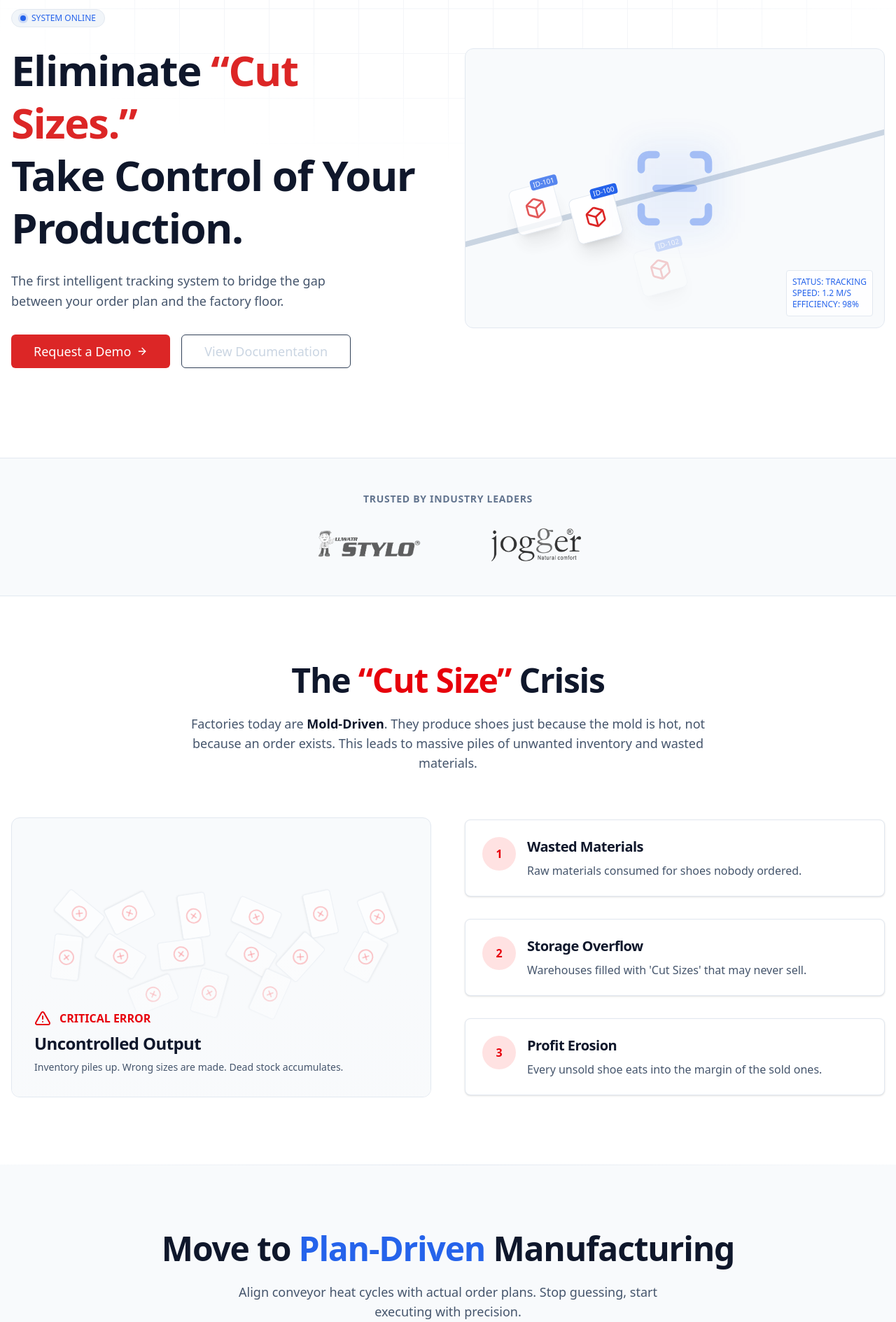
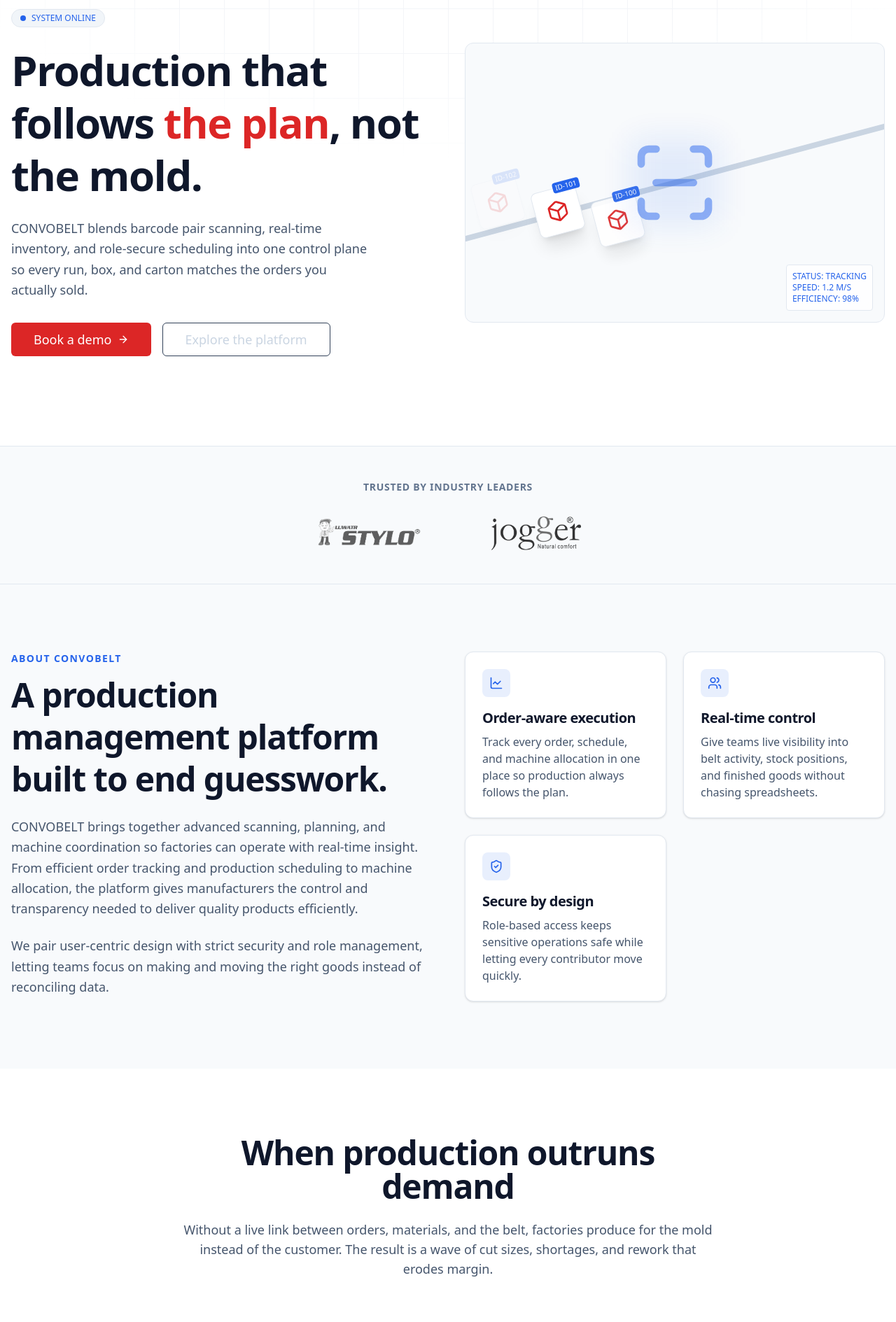
Before and after one commit to convobelt/convobelt, a Next.js app: page / in a window 1280 px wide. Shown: the part 180-2069 px from the top of the page at 70% size. Built offline with nearby package versions, Linux system fonts and the light colour scheme.

Commit message:
Improve site copy and add workflow content

```diff
--- a/src/app/page.tsx
+++ b/src/app/page.tsx
@@ -1,9 +1,11 @@
 import Navbar from "@/components/Navbar";
 import Hero from "@/components/Hero";
 import ClientsSection from "@/components/ClientsSection";
+import AboutSection from "@/components/AboutSection";
 import ProblemSection from "@/components/ProblemSection";
 import SolutionSection from "@/components/SolutionSection";
 import FeaturesGrid from "@/components/FeaturesGrid";
+import WorkflowSection from "@/components/WorkflowSection";
 import Footer from "@/components/Footer";
 
 export default function Home() {
@@ -12,9 +14,11 @@ export default function Home() {
       <Navbar />
       <Hero />
       <ClientsSection />
+      <AboutSection />
       <ProblemSection />
       <SolutionSection />
       <FeaturesGrid />
+      <WorkflowSection />
       <Footer />
     </main>
   );
--- /dev/null
+++ b/src/components/AboutSection.tsx
@@ -0,0 +1,72 @@
+"use client";
+
+import { motion } from "framer-motion";
+import { LineChart, ShieldCheck, Users } from "lucide-react";
+
+export default function AboutSection() {
+    const highlights = [
+        {
+            title: "Order-aware execution",
+            desc: "Track every order, schedule, and machine allocation in one place so production always follows the plan.",
+            icon: LineChart
+        },
+        {
+            title: "Real-time control",
+            desc: "Give teams live visibility into belt activity, stock positions, and finished goods without chasing spreadsheets.",
+            icon: Users
+        },
+        {
+            title: "Secure by design",
+            desc: "Role-based access keeps sensitive operations safe while letting every contributor move quickly.",
+            icon: ShieldCheck
+        }
+    ];
+
+    return (
+        <section id="about" className="py-24 bg-slate-50">
+            <div className="container mx-auto px-4 grid lg:grid-cols-2 gap-12 items-start">
+                <motion.div
+                    initial={{ opacity: 0, y: 20 }}
+                    whileInView={{ opacity: 1, y: 0 }}
+                    viewport={{ once: true }}
+                    transition={{ duration: 0.5 }}
+                >
+                    <p className="text-sm font-semibold text-brand-blue uppercase tracking-widest mb-3">
+                        About Convobelt
+                    </p>
+                    <h2 className="text-3xl md:text-5xl font-bold text-slate-900 leading-tight mb-6">
+                        A production management platform built to end guesswork.
+                    </h2>
+                    <p className="text-lg text-slate-600 leading-relaxed mb-6">
+                        CONVOBELT brings together advanced scanning, planning, and machine coordination so factories can operate
+                        with real-time insight. From efficient order tracking and production scheduling to machine allocation, the
+                        platform gives manufacturers the control and transparency needed to deliver quality products efficiently.
+                    </p>
+                    <p className="text-lg text-slate-600 leading-relaxed">
+                        We pair user-centric design with strict security and role management, letting teams focus on making and
+                        moving the right goods instead of reconciling data.
+                    </p>
+                </motion.div>
+
+                <div className="grid sm:grid-cols-2 gap-6">
+                    {highlights.map((item, i) => (
+                        <motion.div
+                            key={item.title}
+                            initial={{ opacity: 0, y: 10 }}
+                            whileInView={{ opacity: 1, y: 0 }}
+                            viewport={{ once: true }}
+                            transition={{ delay: i * 0.1 }}
+                            className="p-6 rounded-xl border border-slate-200 bg-white shadow-sm hover:shadow-md transition-shadow"
+                        >
+                            <div className="w-10 h-10 rounded-lg bg-brand-blue/10 text-brand-blue flex items-center justify-center mb-4">
+                                <item.icon className="w-5 h-5" />
+                            </div>
+                            <h3 className="text-xl font-bold text-slate-900 mb-2">{item.title}</h3>
+                            <p className="text-slate-600">{item.desc}</p>
+                        </motion.div>
+                    ))}
+                </div>
+            </div>
+        </section>
+    );
+}
--- a/src/components/FeaturesGrid.tsx
+++ b/src/components/FeaturesGrid.tsx
@@ -1,30 +1,37 @@
 "use client";
 
 import { motion } from "framer-motion";
-import { ClipboardList, Activity, PackageCheck } from "lucide-react";
+import { Boxes, Filter, ScanLine, ShieldCheck } from "lucide-react";
 
 export default function FeaturesGrid() {
     const features = [
         {
-            title: "Intelligent Order Planning",
-            desc: "Stop letting machinery dictate output. Produce based on real orders.",
-            icon: ClipboardList,
-            color: "text-emerald-400",
-            bg: "bg-emerald-400/10"
+            title: "Pair scanning capability",
+            desc: "Barcode-first matching across pairwise and conveyor belt scanning keeps every component together and verified.",
+            icon: ScanLine,
+            color: "text-brand-red",
+            bg: "bg-brand-red/10"
         },
         {
-            title: "Real-Time Tracing",
-            desc: "Track the lifecycle of every item on the belt against mold availability.",
-            icon: Activity,
+            title: "Real-time inventory management",
+            desc: "Material stock adjusts dynamically as scans happen, preventing shortages and keeping production flowing.",
+            icon: Boxes,
+            color: "text-emerald-500",
+            bg: "bg-emerald-500/10"
+        },
+        {
+            title: "Quality control modules",
+            desc: "Embedded QC checkpoints on the belt catch issues early, protecting standards and uptime.",
+            icon: ShieldCheck,
             color: "text-brand-blue",
             bg: "bg-brand-blue/10"
         },
         {
-            title: "Sorting Logistics",
-            desc: "Digitized sorting ensures the right shoe goes to the right box, eliminating manual errors.",
-            icon: PackageCheck,
-            color: "text-brand-red",
-            bg: "bg-brand-red/10"
+            title: "FG management with filtering",
+            desc: "Track finished goods in and out with size and colour filters, backed by role-based controls for precision.",
+            icon: Filter,
+            color: "text-indigo-400",
+            bg: "bg-indigo-400/10"
         }
     ];
 
@@ -33,14 +40,14 @@ export default function FeaturesGrid() {
             <div className="container mx-auto px-4">
                 <div className="text-center mb-16">
                     <h2 className="text-3xl md:text-5xl font-bold text-slate-900 mb-6">
-                        System Capabilities
+                        Platform features that keep production honest
                     </h2>
                     <p className="text-lg text-slate-600 max-w-2xl mx-auto">
-                        Built for the modern factory floor.
+                        From scanning to inventory and finished goods, every capability is built to keep the belt aligned with demand.
                     </p>
                 </div>
 
-                <div className="grid md:grid-cols-3 gap-8">
+                <div className="grid md:grid-cols-2 xl:grid-cols-4 gap-8">
                     {features.map((feature, i) => (
                         <motion.div
                             key={i}
--- a/src/components/Hero.tsx
+++ b/src/components/Hero.tsx
@@ -24,19 +24,19 @@ export default function Hero() {
                         SYSTEM ONLINE
                     </div>
                     <h1 className="text-4xl md:text-6xl font-bold leading-tight text-slate-900 mb-6">
-                        Eliminate <span className="text-brand-red">&ldquo;Cut Sizes.&rdquo;</span> <br />
-                        Take Control of Your Production.
+                        Production that follows <span className="text-brand-red">the plan</span>, not the mold.
                     </h1>
                     <p className="text-lg text-slate-600 mb-8 max-w-lg leading-relaxed">
-                        The first intelligent tracking system to bridge the gap between your order plan and the factory floor.
+                        CONVOBELT blends barcode pair scanning, real-time inventory, and role-secure scheduling into one control
+                        plane so every run, box, and carton matches the orders you actually sold.
                     </p>
                     <div className="flex flex-col sm:flex-row gap-4">
                         <Button size="lg" className="group">
-                            Request a Demo
+                            Book a demo
                             <ArrowRight className="ml-2 w-4 h-4 group-hover:translate-x-1 transition-transform" />
                         </Button>
                         <Button variant="outline" size="lg">
-                            View Documentation
+                            Explore the platform
                         </Button>
                     </div>
                 </motion.div>
--- a/src/components/Navbar.tsx
+++ b/src/components/Navbar.tsx
@@ -10,9 +10,11 @@ import { Menu, X } from "lucide-react";
 export default function Navbar() {
     const prefix = process.env.NEXT_PUBLIC_BASE_PATH ?? "";
     const navLinks = [
+        { name: "About", href: "#about" },
         { name: "Problem", href: "#problem" },
         { name: "Solution", href: "#solution" },
         { name: "Features", href: "#features" },
+        { name: "Workflow", href: "#workflow" },
         { name: "Contact", href: "#contact" },
     ];
 
--- a/src/components/ProblemSection.tsx
+++ b/src/components/ProblemSection.tsx
@@ -26,10 +26,11 @@ export default function ProblemSection() {
             <div className="container mx-auto px-4">
                 <div className="max-w-3xl mx-auto text-center mb-16">
                     <h2 className="text-3xl md:text-5xl font-bold text-slate-900 mb-6">
-                        The <span className="text-red-600">&ldquo;Cut Size&rdquo;</span> Crisis
+                        When production outruns demand
                     </h2>
                     <p className="text-lg text-slate-600">
-                        Factories today are <strong className="text-slate-900">Mold-Driven</strong>. They produce shoes just because the mold is hot, not because an order exists. This leads to massive piles of unwanted inventory and wasted materials.
+                        Without a live link between orders, materials, and the belt, factories produce for the mold instead of the
+                        customer. The result is a wave of cut sizes, shortages, and rework that erodes margin.
                     </p>
                 </div>
 
@@ -54,20 +55,20 @@ export default function ProblemSection() {
                         <div className="absolute bottom-8 left-8 right-8 z-10">
                             <div className="flex items-center gap-3 text-red-600 mb-2">
                                 <AlertTriangle className="w-6 h-6" />
-                                <span className="font-mono font-bold">CRITICAL ERROR</span>
+                                <span className="font-mono font-bold">PRODUCTION DRIFT</span>
                             </div>
-                            <h3 className="text-2xl font-bold text-slate-900 mb-2">Uncontrolled Output</h3>
+                            <h3 className="text-2xl font-bold text-slate-900 mb-2">Output without demand</h3>
                             <p className="text-slate-600 text-sm">
-                                Inventory piles up. Wrong sizes are made. Dead stock accumulates.
+                                Machines run because they can, not because they should—creating scrap, dead stock, and urgent rework.
                             </p>
                         </div>
                     </div>
 
                     <div className="space-y-8">
                         {[
-                            { title: "Wasted Materials", desc: "Raw materials consumed for shoes nobody ordered." },
-                            { title: "Storage Overflow", desc: "Warehouses filled with 'Cut Sizes' that may never sell." },
-                            { title: "Profit Erosion", desc: "Every unsold shoe eats into the margin of the sold ones." }
+                            { title: "Machine-first scheduling", desc: "Runs are triggered because a mold is hot, not because an order exists." },
+                            { title: "Inventory blind spots", desc: "Material levels are invisible until shortages stop the line." },
+                            { title: "Quality escapes", desc: "Missing QC checkpoints create rework, delays, and compliance risk." }
                         ].map((item, i) => (
                             <motion.div
                                 key={i}
--- a/src/components/SolutionSection.tsx
+++ b/src/components/SolutionSection.tsx
@@ -6,22 +6,29 @@ import { CheckCircle2 } from "lucide-react";
 export default function SolutionSection() {
     const steps = [
         {
-            title: "Order Ingestion",
-            desc: "System receives actual customer orders and production plans.",
-            color: "text-blue-400",
-            bg: "bg-blue-400/10",
-            border: "border-blue-400/20"
+            title: "Order & carton intake",
+            desc: "Import customer orders and carton-level definitions, including predefined size sets.",
+            color: "text-brand-blue",
+            bg: "bg-brand-blue/10",
+            border: "border-brand-blue/20"
         },
         {
-            title: "Smart Scheduling",
-            desc: "Algorithms align mold availability with order priority.",
+            title: "Pair scanning + QC gates",
+            desc: "Barcode scans match components, validate inner cartons, and stop defects at the belt.",
+            color: "text-emerald-500",
+            bg: "bg-emerald-500/10",
+            border: "border-emerald-500/20"
+        },
+        {
+            title: "Real-time inventory & scheduling",
+            desc: "Material levels update automatically, preventing shortages while scheduling respects actual demand.",
             color: "text-indigo-400",
             bg: "bg-indigo-400/10",
             border: "border-indigo-400/20"
         },
         {
-            title: "Precision Production",
-            desc: "Conveyor only runs for shoes that are needed. No waste.",
+            title: "FG management with filtering",
+            desc: "Track finished goods in and out with size and colour filters, secured by role-based controls.",
             color: "text-brand-red",
             bg: "bg-brand-red/10",
             border: "border-brand-red/20"
@@ -36,10 +43,11 @@ export default function SolutionSection() {
             <div className="container mx-auto px-4">
                 <div className="text-center mb-16">
                     <h2 className="text-3xl md:text-5xl font-bold text-slate-900 mb-6">
-                        Move to <span className="text-brand-blue">Plan-Driven</span> Manufacturing
+                        Your production control loop in one place
                     </h2>
                     <p className="text-lg text-slate-600 max-w-2xl mx-auto">
-                        Align conveyor heat cycles with actual order plans. Stop guessing, start executing with precision.
+                        Connect order plans, scanning, scheduling, and finished goods tracking so every step stays aligned with
+                        demand.
                     </p>
                 </div>
 
--- /dev/null
+++ b/src/components/WorkflowSection.tsx
@@ -0,0 +1,77 @@
+"use client";
+
+import { motion } from "framer-motion";
+import { CalendarCheck2, ScanLine } from "lucide-react";
+
+export default function WorkflowSection() {
+    const workflows = [
+        {
+            title: "Pair scanning & traceability",
+            icon: ScanLine,
+            desc: "Barcode-first workflows keep every component matched and verified as it moves through the belt.",
+            bullets: [
+                "Dashboard supports both pairwise scanning and conveyor scanning as core operations.",
+                "Finished Goods are tracked on entry and exit with scanners so nothing slips past the gate.",
+                "Boxes are verified by scanning inner cartons before a shipment is established."
+            ]
+        },
+        {
+            title: "Planning & generation of new orders",
+            icon: CalendarCheck2,
+            desc: "Turn carton-level definitions into executable plans, then run and reconcile production daily.",
+            bullets: [
+                "Generate orders from individual cartons and predefined size sets to keep cuts aligned.",
+                "Plan, manage, and execute daily manufacturing runs without losing view of the schedule.",
+                "Cut-size and finished goods activities are documented and exportable as Excel data."
+            ]
+        }
+    ];
+
+    return (
+        <section id="workflow" className="py-24 bg-white">
+            <div className="container mx-auto px-4">
+                <div className="text-center mb-16">
+                    <p className="text-sm font-semibold text-brand-blue uppercase tracking-widest mb-3">
+                        How It Runs
+                    </p>
+                    <h2 className="text-3xl md:text-5xl font-bold text-slate-900 mb-4">
+                        Built-in scanning and planning, end to end.
+                    </h2>
+                    <p className="text-lg text-slate-600 max-w-3xl mx-auto">
+                        Every move on the belt is backed by a plan—paired scans, verified boxes, scheduled runs, and data you can
+                        export for audit and reporting.
+                    </p>
+                </div>
+
+                <div className="grid lg:grid-cols-2 gap-8">
+                    {workflows.map((workflow, i) => (
+                        <motion.div
+                            key={workflow.title}
+                            initial={{ opacity: 0, y: 20 }}
+                            whileInView={{ opacity: 1, y: 0 }}
+                            viewport={{ once: true }}
+                            transition={{ delay: i * 0.1 }}
+                            className="p-8 rounded-2xl border border-slate-200 bg-slate-50/80 shadow-sm hover:shadow-md transition-shadow"
+                        >
+                            <div className="flex items-center gap-3 mb-4">
+                                <div className="w-12 h-12 rounded-xl bg-brand-red/10 text-brand-red flex items-center justify-center">
+                                    <workflow.icon className="w-6 h-6" />
+                                </div>
+                                <h3 className="text-xl font-bold text-slate-900">{workflow.title}</h3>
+                            </div>
+                            <p className="text-slate-600 mb-4">{workflow.desc}</p>
+                            <ul className="space-y-3 text-slate-700">
+                                {workflow.bullets.map((bullet) => (
+                                    <li key={bullet} className="flex gap-3 items-start">
+                                        <span className="mt-1 w-2 h-2 rounded-full bg-brand-red flex-shrink-0" />
+                                        <span className="leading-relaxed">{bullet}</span>
+                                    </li>
+                                ))}
+                            </ul>
+                        </motion.div>
+                    ))}
+                </div>
+            </div>
+        </section>
+    );
+}
```
